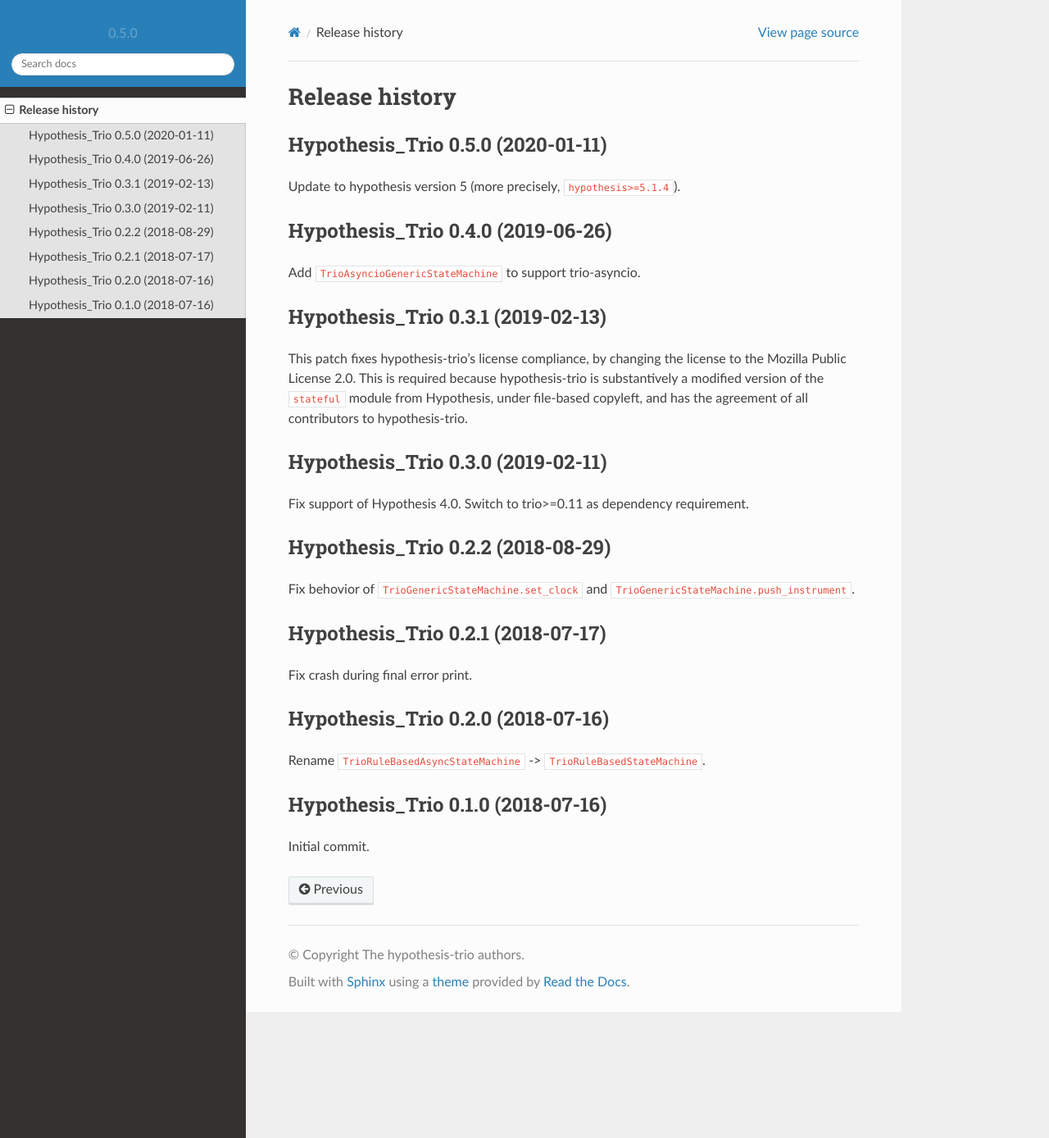
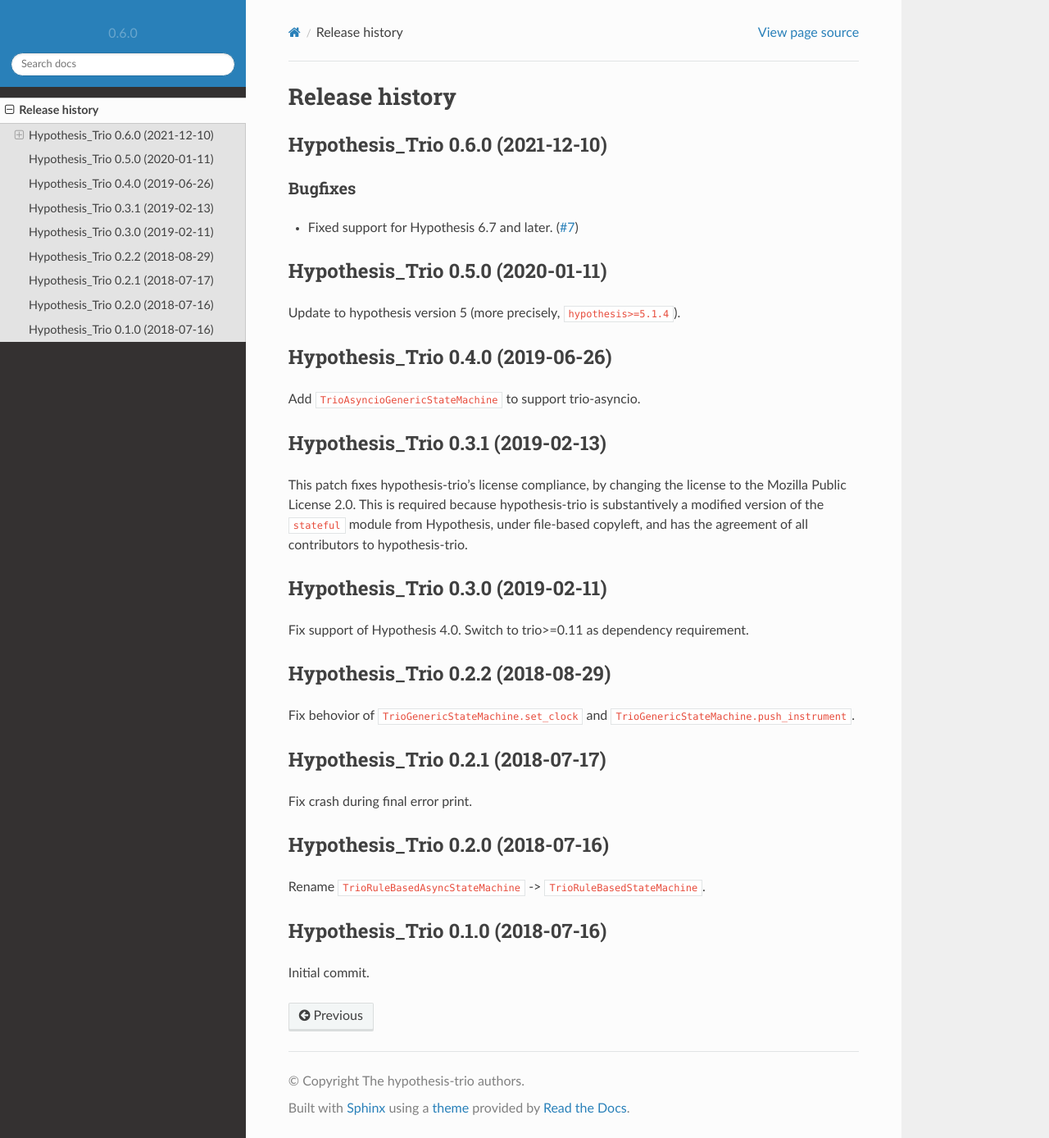
Before and after one commit to python-trio/hypothesis-trio, a Sphinx documentation site: the page built from docs/source/history.rst, in a window 1280 px wide and 1388 px high. Shown: the whole window at 82% size. Built offline with Sphinx 7.4.7 and the Read the Docs theme 2.0.0, drawn with Linux system fonts in a browser that asks for light colours.

Commit message:
Bump version 0.6.0

```diff
--- a/docs/source/history.rst
+++ b/docs/source/history.rst
@@ -4,6 +4,15 @@
 .. currentmodule:: hypothesis_trio
 
 .. towncrier release notes start
+
+Hypothesis_Trio 0.6.0 (2021-12-10)
+----------------------------------
+
+Bugfixes
+~~~~~~~~
+
+- Fixed support for Hypothesis 6.7 and later. (`#7 <https://github.com/python-trio/hypothesis-trio/issues/7>`__)
+
 
 Hypothesis_Trio 0.5.0 (2020-01-11)
 ----------------------------------
--- a/hypothesis_trio/_version.py
+++ b/hypothesis_trio/_version.py
@@ -1,3 +1,3 @@
 # This file is imported from __init__.py and exec'd from setup.py
 
-__version__ = "0.5.0"
+__version__ = "0.6.0"
--- a/newsfragments/7.bugfix.rst
+++ /dev/null
@@ -1 +0,0 @@
-Fixed support for Hypothesis 5.5 and later.
```
